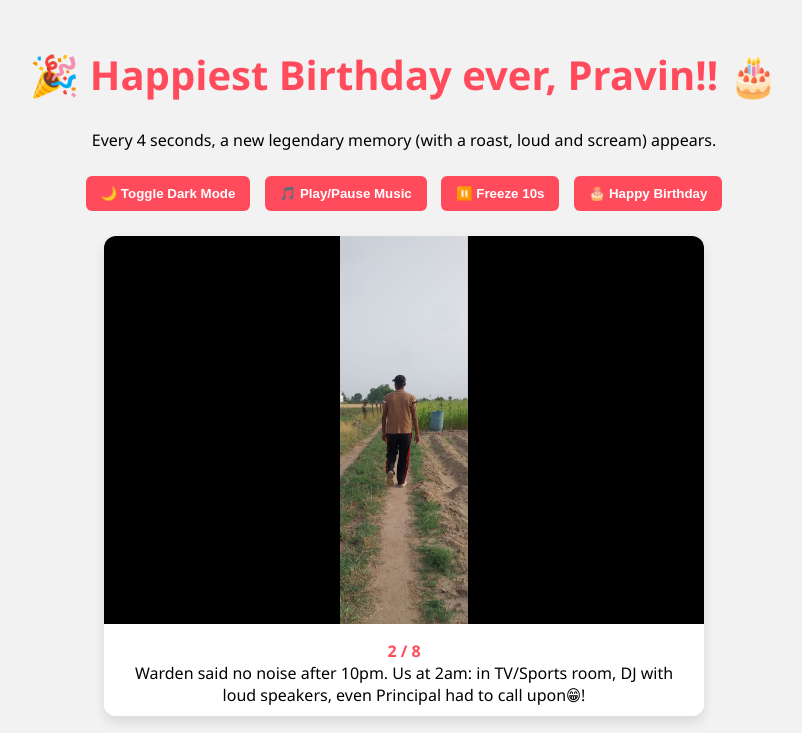
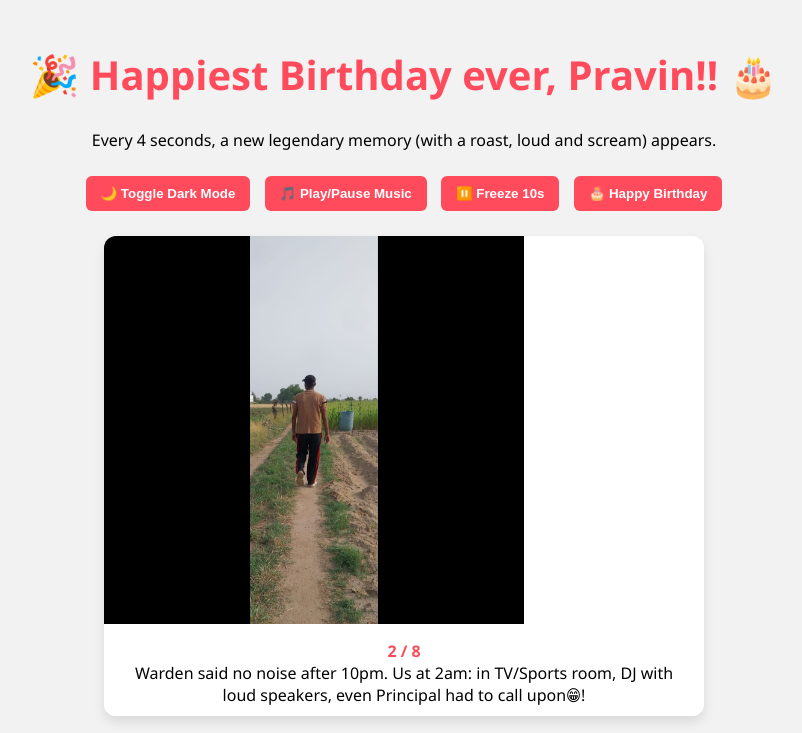
Before and after one commit to bydasshu/Happy-BDay-Pravin, a plain HTML site: page index.html in a window 1280 px wide. Shown: the top 733 px of the page, without its empty margins (236-1038 px from the left). Drawn offline with Linux system fonts and the light colour scheme.

Commit message:
Update index.html

```diff
--- a/index.html
+++ b/index.html
@@ -71,8 +71,8 @@ h1 {
 }
 
 .image-container {
-  width: 100%;
-  height: 150%;
+  width: 70%;
+  height: 100%;
   display: flex;
   justify-content: center;
   align-items: center;
```
